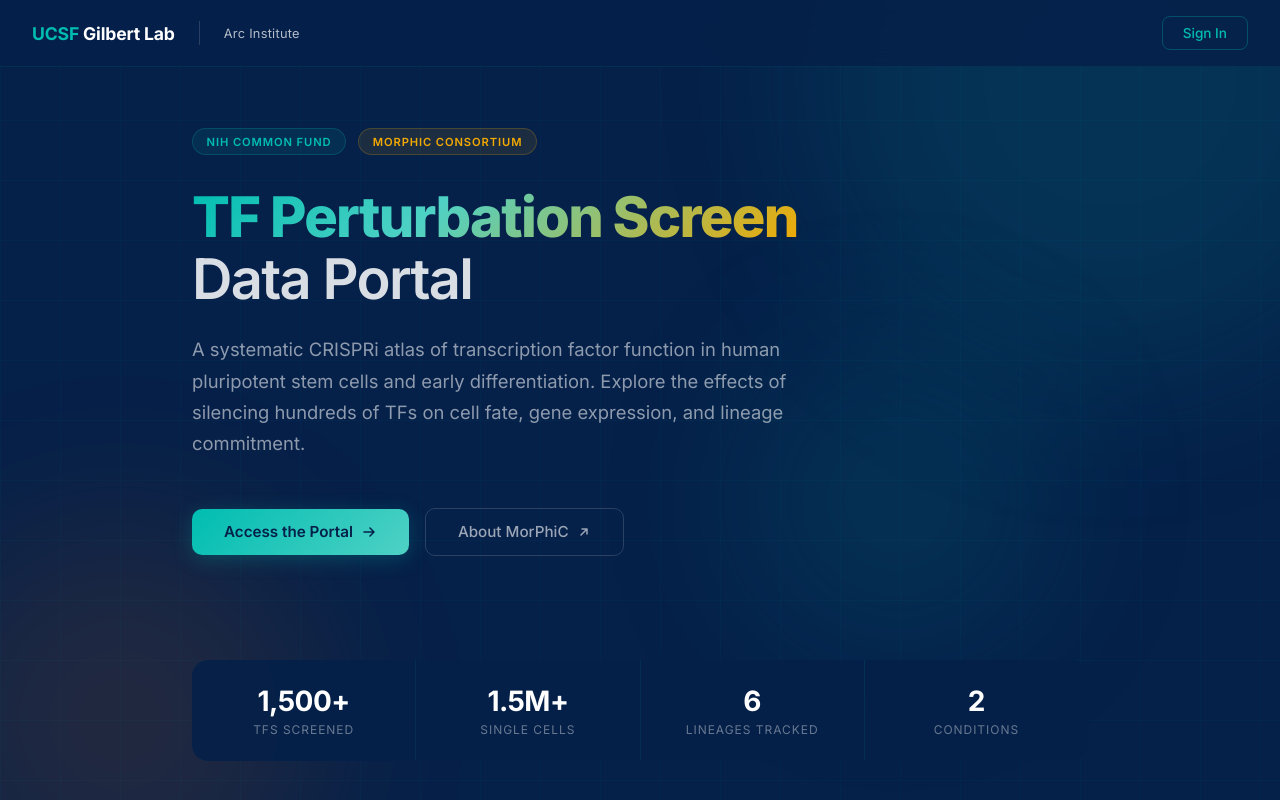
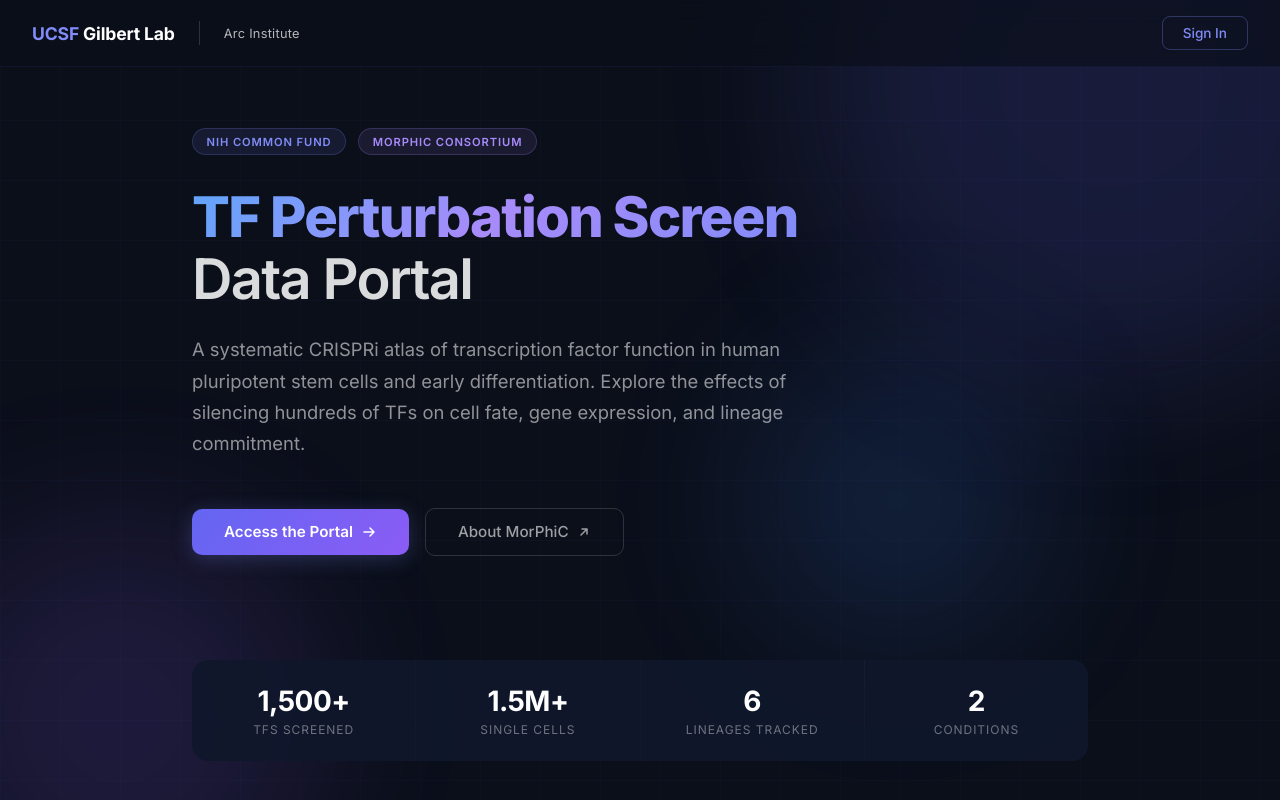
Before and after one commit to GilbertLabUCSF/morphiv_viewer, a plain HTML site: page deploy/landing/index.html in a window 1280 px wide. Shown: the top 800 px of the page. Drawn offline with Linux system fonts and the light colour scheme.

```diff
--- a/deploy/landing/index.html
+++ b/deploy/landing/index.html
@@ -12,7 +12,7 @@
 
         body {
             font-family: 'Inter', -apple-system, BlinkMacSystemFont, sans-serif;
-            background: #052049;
+            background: #0b0f1a;
             color: #e2e8f0;
             min-height: 100vh;
             overflow-x: hidden;
@@ -23,24 +23,24 @@
             position: fixed;
             inset: 0;
             background-image:
-                linear-gradient(rgba(0, 189, 177, 0.04) 1px, transparent 1px),
-                linear-gradient(90deg, rgba(0, 189, 177, 0.04) 1px, transparent 1px);
+                linear-gradient(rgba(99, 102, 241, 0.03) 1px, transparent 1px),
+                linear-gradient(90deg, rgba(99, 102, 241, 0.03) 1px, transparent 1px);
             background-size: 60px 60px;
             z-index: 0;
         }
 
-        /* Gradient orbs — UCSF navy/teal palette */
+        /* Gradient orbs */
         .orb {
             position: fixed;
             border-radius: 50%;
-            filter: blur(90px);
-            opacity: 0.12;
+            filter: blur(80px);
+            opacity: 0.15;
             z-index: 0;
             animation: float 20s ease-in-out infinite;
         }
-        .orb-1 { width: 600px; height: 600px; background: #00BDB1; top: -200px; right: -100px; }
-        .orb-2 { width: 400px; height: 400px; background: #F26D04; bottom: -100px; left: -100px; animation-delay: -10s; }
-        .orb-3 { width: 300px; height: 300px; background: #00BDB1; top: 40%; left: 60%; animation-delay: -5s; }
+        .orb-1 { width: 600px; height: 600px; background: #6366f1; top: -200px; right: -100px; }
+        .orb-2 { width: 400px; height: 400px; background: #8b5cf6; bottom: -100px; left: -100px; animation-delay: -10s; }
+        .orb-3 { width: 300px; height: 300px; background: #3b82f6; top: 40%; left: 60%; animation-delay: -5s; }
 
         @keyframes float {
             0%, 100% { transform: translate(0, 0); }
@@ -73,8 +73,8 @@
             justify-content: space-between;
             align-items: center;
             backdrop-filter: blur(12px);
-            background: rgba(5, 32, 73, 0.85);
-            border-bottom: 1px solid rgba(0, 189, 177, 0.1);
+            background: rgba(11, 15, 26, 0.7);
+            border-bottom: 1px solid rgba(99, 102, 241, 0.08);
         }
 
         .topbar-left {
@@ -98,7 +98,7 @@
         }
 
         .topbar-logo span {
-            color: #00BDB1;
+            color: #818cf8;
         }
 
         .topbar-divider {
@@ -118,21 +118,21 @@
             text-decoration: none;
             transition: color 0.2s;
         }
-        .topbar-lab a:hover { color: #00BDB1; }
+        .topbar-lab a:hover { color: #818cf8; }
 
         .topbar-link {
             font-size: 0.85rem;
-            color: #00BDB1;
+            color: #818cf8;
             text-decoration: none;
             font-weight: 500;
             padding: 0.5rem 1.25rem;
-            border: 1px solid rgba(0, 189, 177, 0.3);
+            border: 1px solid rgba(129, 140, 248, 0.3);
             border-radius: 8px;
             transition: all 0.2s;
         }
         .topbar-link:hover {
-            background: rgba(0, 189, 177, 0.1);
-            border-color: rgba(0, 189, 177, 0.5);
+            background: rgba(129, 140, 248, 0.1);
+            border-color: rgba(129, 140, 248, 0.5);
         }
 
         /* Hero */
@@ -158,15 +158,15 @@
         }
 
         .badge-nih {
-            color: #00BDB1;
-            background: rgba(0, 189, 177, 0.1);
-            border: 1px solid rgba(0, 189, 177, 0.2);
+            color: #818cf8;
+            background: rgba(129, 140, 248, 0.1);
+            border: 1px solid rgba(129, 140, 248, 0.2);
         }
 
         .badge-ucsf {
-            color: #F2A900;
-            background: rgba(242, 169, 0, 0.1);
-            border: 1px solid rgba(242, 169, 0, 0.2);
+            color: #a78bfa;
+            background: rgba(167, 139, 250, 0.1);
+            border: 1px solid rgba(167, 139, 250, 0.2);
         }
 
         h1 {
@@ -178,7 +178,7 @@
         }
 
         h1 .gradient {
-            background: linear-gradient(135deg, #00BDB1 0%, #4FD1C5 40%, #F2A900 100%);
+            background: linear-gradient(135deg, #60a5fa 0%, #a78bfa 50%, #818cf8 100%);
             -webkit-background-clip: text;
             -webkit-text-fill-color: transparent;
             background-clip: text;
@@ -212,19 +212,19 @@
             font-family: 'Inter', sans-serif;
             font-size: 0.95rem;
             font-weight: 600;
-            color: #052049;
-            background: linear-gradient(135deg, #00BDB1, #4FD1C5);
+            color: #fff;
+            background: linear-gradient(135deg, #6366f1, #8b5cf6);
             border: none;
             padding: 0.85rem 2rem;
             border-radius: 10px;
             text-decoration: none;
             cursor: pointer;
             transition: all 0.2s;
-            box-shadow: 0 4px 20px rgba(0, 189, 177, 0.25);
+            box-shadow: 0 4px 20px rgba(129, 140, 248, 0.25);
         }
         .btn-primary:hover {
             transform: translateY(-2px);
-            box-shadow: 0 8px 30px rgba(0, 189, 177, 0.35);
+            box-shadow: 0 8px 30px rgba(129, 140, 248, 0.35);
         }
 
         .btn-secondary {
@@ -253,14 +253,14 @@
             display: grid;
             grid-template-columns: repeat(auto-fit, minmax(140px, 1fr));
             gap: 1px;
-            background: rgba(0, 189, 177, 0.08);
+            background: rgba(129, 140, 248, 0.08);
             border-radius: 16px;
             overflow: hidden;
             margin: 3.5rem 0;
         }
 
         .stat {
-            background: rgba(5, 32, 73, 0.9);
+            background: rgba(15, 23, 42, 0.9);
             padding: 1.5rem;
             text-align: center;
         }
@@ -290,14 +290,14 @@
 
         .feature {
             padding: 1.5rem;
-            background: rgba(5, 32, 73, 0.7);
-            border: 1px solid rgba(0, 189, 177, 0.06);
+            background: rgba(15, 23, 42, 0.7);
+            border: 1px solid rgba(129, 140, 248, 0.06);
             border-radius: 12px;
             transition: all 0.2s;
         }
         .feature:hover {
-            border-color: rgba(0, 189, 177, 0.2);
-            background: rgba(5, 32, 73, 0.9);
+            border-color: rgba(129, 140, 248, 0.2);
+            background: rgba(15, 23, 42, 0.9);
         }
 
         .feature-icon {
@@ -306,7 +306,7 @@
             display: flex;
             align-items: center;
             justify-content: center;
-            background: rgba(0, 189, 177, 0.1);
+            background: rgba(129, 140, 248, 0.1);
             border-radius: 10px;
             margin-bottom: 0.75rem;
             font-size: 1.25rem;
@@ -365,7 +365,7 @@
             font-weight: 500;
             transition: color 0.2s;
         }
-        .footer-org:hover { color: #00BDB1; }
+        .footer-org:hover { color: #818cf8; }
 
         .footer-org-sep {
             width: 4px;
@@ -383,7 +383,7 @@
             color: rgba(255, 255, 255, 0.35);
             text-decoration: none;
         }
-        .footer-right a:hover { color: #00BDB1; }
+        .footer-right a:hover { color: #818cf8; }
 
         @media (max-width: 640px) {
             .container { padding: 0 1.25rem; }
```
